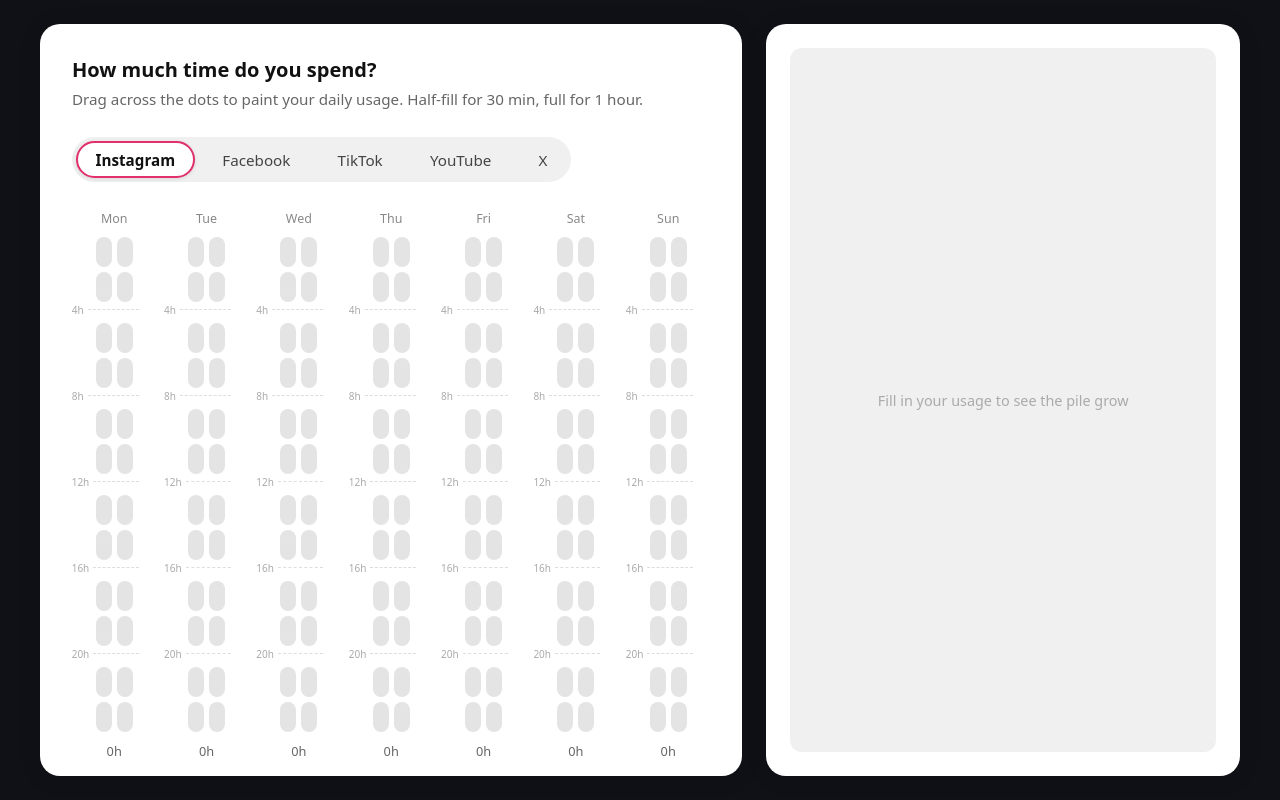
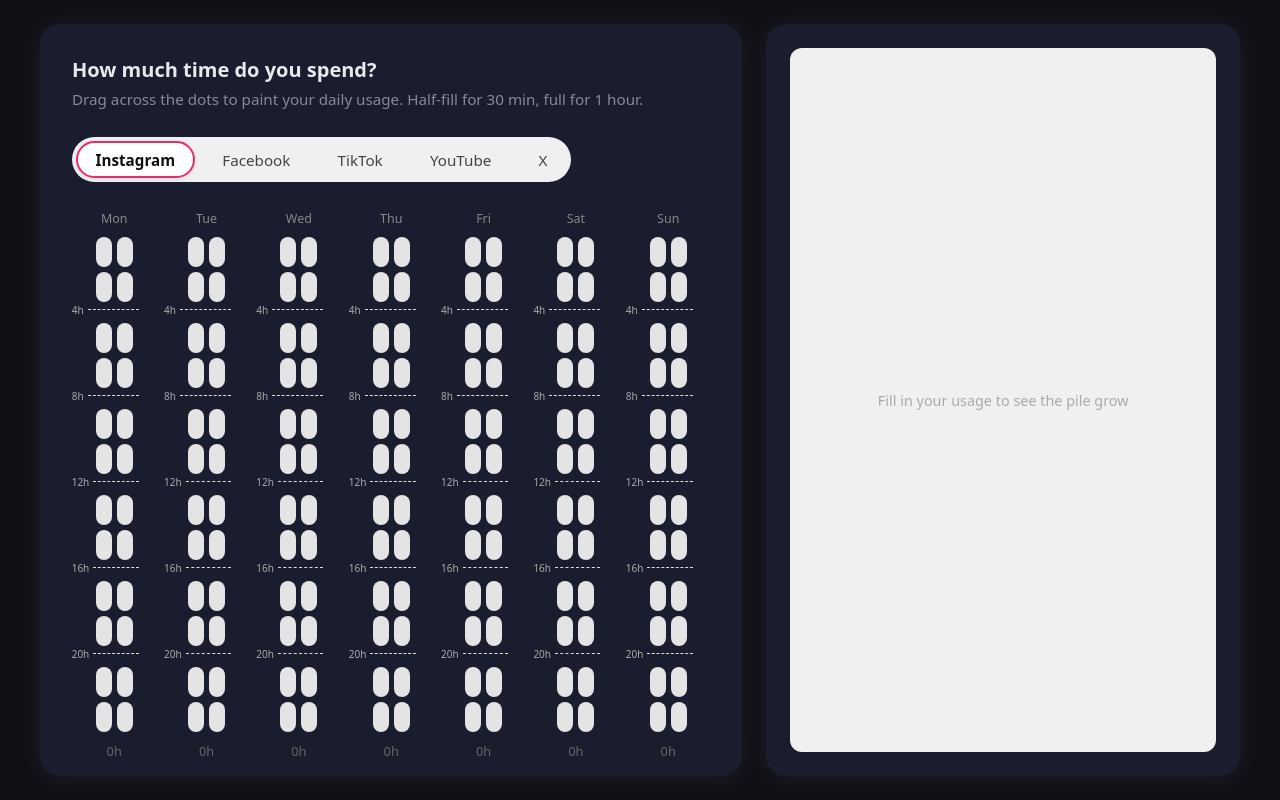
Before and after one commit to Nyarlat-hotep/drag-interaction, a React (Vite) app: page / in a window 1280 px wide. Built offline with nearby package versions, Linux system fonts and the light colour scheme.

Commit message:
feat: update App.css to use CSS variables

```diff
--- a/src/App.css
+++ b/src/App.css
@@ -10,35 +10,60 @@
 .app {
   flex: 3;
   min-width: 0;
-  background: #fff;
+  background: var(--bg-surface);
   border-radius: 20px;
   padding: 2rem 2rem 2.5rem;
-  box-shadow: 0 2px 24px rgba(0,0,0,0.08);
+  box-shadow: 0 2px 24px var(--border-subtle);
   overflow-y: auto;
   scrollbar-width: none;
+  position: relative;
+  transition: background 0.2s ease;
 }
 .app::-webkit-scrollbar { display: none; }
 
 .physics-card {
   flex: 2;
   min-width: 0;
-  background: #fff;
+  background: var(--bg-surface);
   border-radius: 20px;
-  box-shadow: 0 2px 24px rgba(0,0,0,0.08);
+  box-shadow: 0 2px 24px var(--border-subtle);
   padding: 1.5rem;
   display: flex;
   flex-direction: column;
+  transition: background 0.2s ease;
 }
 
 .app-title {
   font-size: 1.25rem;
   font-weight: 700;
   margin-bottom: 0.4rem;
-  color: #111;
+  color: var(--fg-primary);
 }
 
 .app-subtitle {
   font-size: 0.95rem;
-  color: #666;
+  color: var(--fg-muted);
   margin-bottom: 1.75rem;
 }
+
+.theme-toggle {
+  position: absolute;
+  top: 1.25rem;
+  right: 1.25rem;
+  width: 32px;
+  height: 32px;
+  display: flex;
+  align-items: center;
+  justify-content: center;
+  border-radius: 8px;
+  background: none;
+  border: none;
+  color: var(--fg-muted);
+  cursor: pointer;
+  transition: color 0.15s, background 0.15s;
+}
+
+.theme-toggle:hover {
+  color: var(--fg-primary);
+  background: var(--tab-bar-bg);
+}
```
